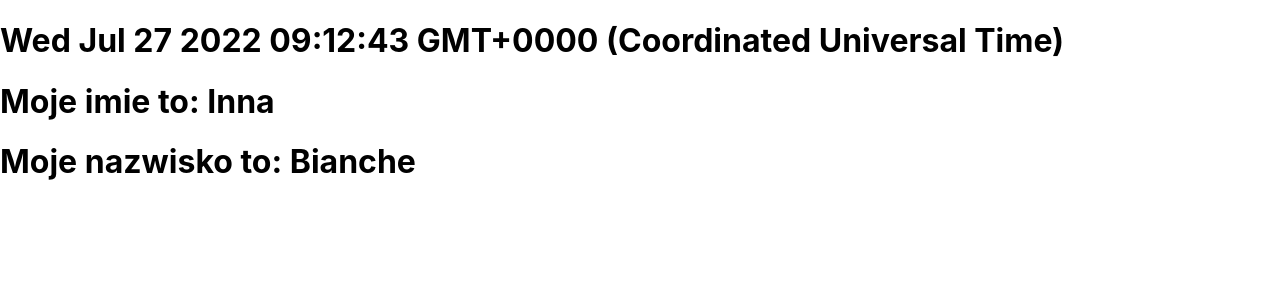
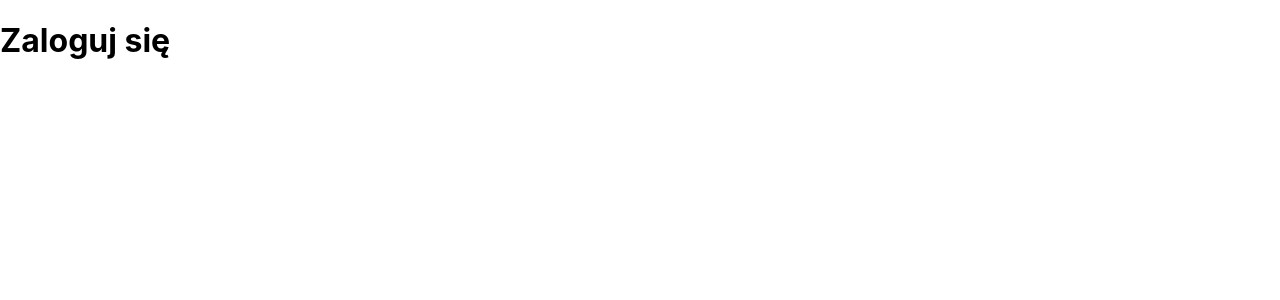
Before and after one commit to ibianche/react-app, a React (Create React App) app: page / in a window 1280 px wide. Shown: the top 300 px of the page. Built offline with nearby package versions, Linux system fonts and the light colour scheme.

Commit message:
funkcje warunkowe w app s2f17

```diff
--- a/src/App.js
+++ b/src/App.js
@@ -2,12 +2,30 @@ import React from 'react';
 // import Second from './components/second'
 import First from './components/first';
 
+function Zaloguj() {
+  return <h1>Zaloguj się</h1>
+}
+
+function Wyloguj() {
+  return <h1>Wyloguj się</h1>
+}
+
+function Auth(props) {
+  if(props.zalogowany){
+    return <Wyloguj/>
+  }else{
+    return <Zaloguj/>
+  }
+}
+
+
 function App() {
 
   let mySurname = 'Bianche';
+
   return (
     <div>
-      <First surname={mySurname}/>
+      <Auth zalogowany={false}/>
     </div>
   );
 }
```
